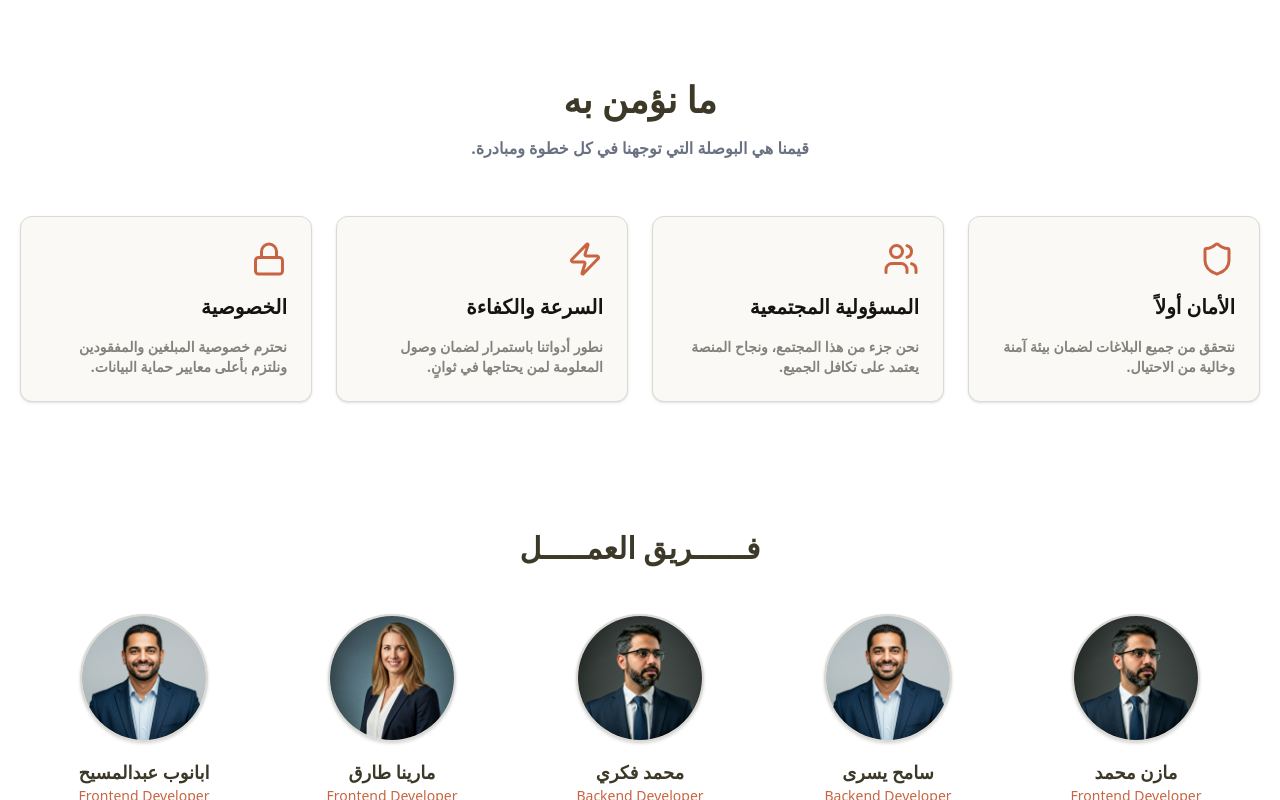
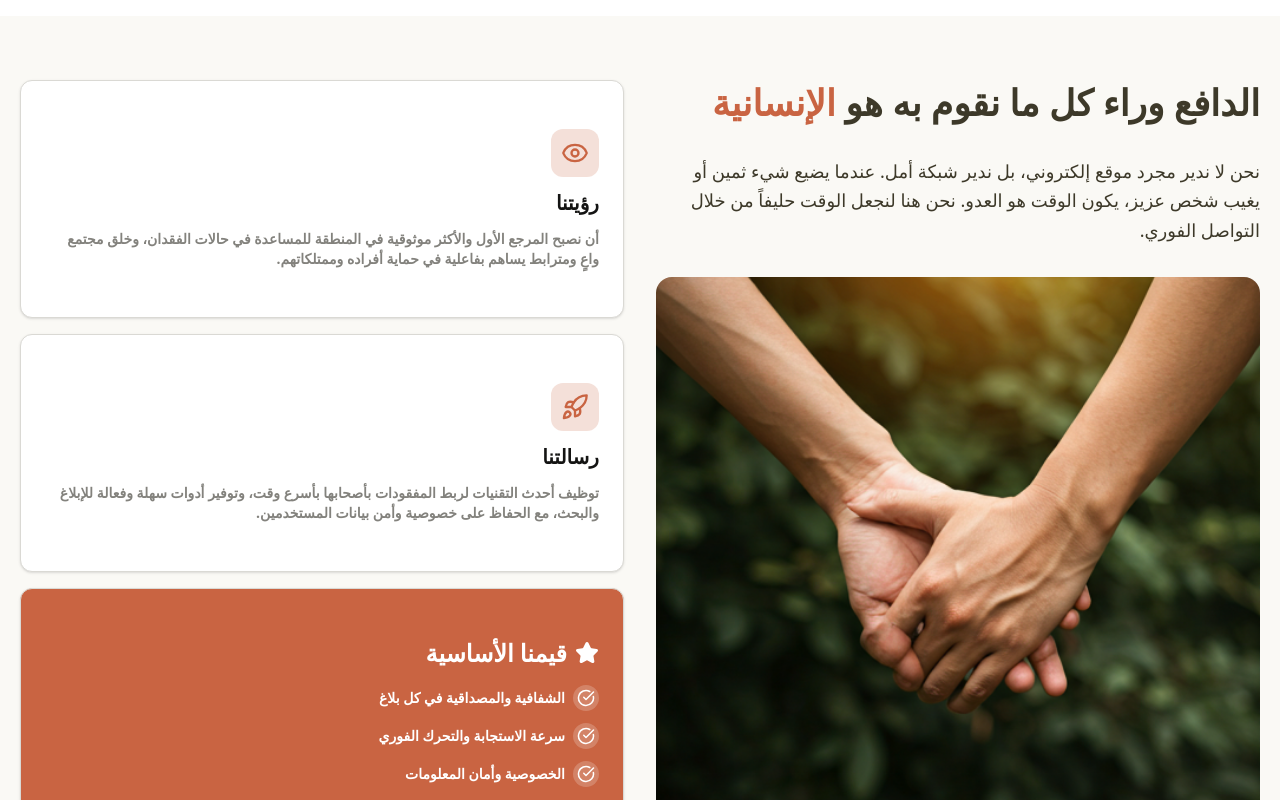
Before and after one commit to Amanak-dev/Amanak, a Next.js app: page /about in a window 1280 px wide. Shown: the part 1020-1820 px from the top of the page. Built offline with nearby package versions, Linux system fonts and the light colour scheme.

Commit message:
feat: Add Mission & Vission Section

```diff
--- a/src/app/(pages)/about/page.tsx
+++ b/src/app/(pages)/about/page.tsx
@@ -3,6 +3,7 @@ import StatsSection from "@/components/shared/about/Stats";
 import ValuesSection from "@/components/shared/about/Values";
 import TeamSection from "@/components/shared/about/Team";
 import CTA from "@/components/shared/about/CTA";
+import PurposeSection from "@/components/shared/about/PurposeSection";
 
 
 export default function AboutPage() {
@@ -11,6 +12,7 @@ export default function AboutPage() {
         <Hero/>
         <main>
             <StatsSection/>
+            <PurposeSection/>
             <ValuesSection/>
             <TeamSection/>
             <CTA/>
--- /dev/null
+++ b/src/components/shared/about/CoreValues.tsx
@@ -0,0 +1,30 @@
+import { Card, CardContent, CardTitle, CardDescription } from "@/components/ui/card";
+import { MISSION_DATA } from "@/constants/about";
+import { CheckCircle, Star } from "lucide-react";
+
+export default function CoreValues() {
+    const { valuesTitle, values } = MISSION_DATA;
+
+    return (
+        <Card className="bg-primary py-12">
+            <CardContent className="flex flex-col gap-4">
+                <CardTitle className="text-white text-2xl flex items-center gap-2">
+                    <Star fill="white" />
+                    {valuesTitle}
+                </CardTitle>
+                <ul className="flex flex-col gap-3">
+                    {values.map((value, index) => (
+                        <li key={index} className="flex items-center gap-2">
+                            <span className=" rounded-2xl p-1 bg-white/20">
+                                <CheckCircle size={18} className="text-white" />
+                            </span>
+                            <CardDescription className="text-white font-bold">{value}</CardDescription>
+                        </li>
+
+                    ))}
+                </ul>
+
+            </CardContent>
+        </Card>
+    );
+}
--- /dev/null
+++ b/src/components/shared/about/PurposeLeftContent.tsx
@@ -0,0 +1,27 @@
+import { Card, CardContent, CardDescription, CardTitle } from "@/components/ui/card";
+import { MISSION_DATA, MissionCard } from "@/constants/about";
+import CoreValues from "./CoreValues";
+
+export default function PurposeLeftContent(){
+    return(
+        <aside className="flex flex-1 flex-col gap-4 ">
+            {/* Mission & Vission Content */}
+            {MISSION_DATA.cards.map(({id,icon:Icon,title,content}:MissionCard)=>(
+                <Card key={id} className="py-12 rounded-xl bg-white transition-all duration-300 hover:-translate-y-2">
+                    <CardContent className="flex flex-col gap-3">
+                        <div className="w-12 h-12 flex items-center justify-center bg-primary/20 rounded-xl">
+                            <Icon size={28} className="text-primary"/>
+                        </div>
+                        <CardTitle className="font-bold text-xl">{title}</CardTitle>
+                        <CardDescription className="font-bold">{content}</CardDescription>
+                    </CardContent>
+                </Card>
+
+
+            ))}
+            {/* Core Values Content */}
+            <CoreValues/>
+
+        </aside>
+    )
+}
--- /dev/null
+++ b/src/components/shared/about/PurposeRightContent.tsx
@@ -0,0 +1,28 @@
+import Image from "next/image";
+
+export default function PurposeRightContent() {
+    return (
+        <section className="w-full flex-1 space-y-8 ">
+            <h2 className="text-2xl lg:text-4xl font-bold leading-tight">
+                الدافع وراء كل ما نقوم به هو <span className="text-primary">الإنسانية</span>
+            </h2>
+            <p className="text-lg  leading-relaxed">
+                نحن لا ندير مجرد موقع إلكتروني، بل ندير شبكة أمل. عندما يضيع شيء ثمين أو يغيب شخص عزيز، يكون الوقت هو العدو. نحن هنا لنجعل الوقت حليفاً من خلال التواصل الفوري.
+            </p>
+            <div className="w-full h-[45vh] sm:h-[55vh] lg:h-[70vh] relative rounded-2xl  overflow-hidden group">
+                <Image
+                    src="/about/mission.png"
+                    alt="مهمتنا"
+                    fill
+                    sizes="100vw"
+                    priority
+                    className="object-cover transition-transform duration-300 group-hover:scale-105"
+                />
+
+            </div>
+
+
+
+        </section>
+    )
+}
--- /dev/null
+++ b/src/components/shared/about/PurposeSection.tsx
@@ -0,0 +1,17 @@
+
+import PurposeLeftContent from "./PurposeLeftContent";
+import PurposeRightContent from "./PurposeRightContent";
+
+export default function PurposeSection() {
+    return (
+        <section className="py-16">
+            <div className="container flex flex-col lg:flex-row  gap-8">
+                {/* Right Content */}
+                <PurposeRightContent/>
+                {/* Left Content */}
+                <PurposeLeftContent/>
+            </div>
+        </section>
+    );
+
+}
--- a/src/constants/about.ts
+++ b/src/constants/about.ts
@@ -1,4 +1,4 @@
-import { BellRing, CheckCircle, Map, Users, Shield, Zap, Lock } from "lucide-react";
+import { BellRing, CheckCircle, Map, Users, Shield, Zap, Lock, Eye, Rocket } from "lucide-react";
 import type { LucideIcon } from "lucide-react";
 
 
@@ -52,6 +52,46 @@ export const STATS: StatItem[] = [
     },
 ];
 
+// Mission Section
+export type MissionCard = {
+    id: string;
+    icon: LucideIcon;
+    title: string;
+    content: string;
+};
+
+export type MissionContent = {
+    cards: MissionCard[];
+    valuesTitle: string;
+    values: string[];
+};
+
+export const MISSION_DATA: MissionContent = {
+    cards: [
+        {
+            id: "vision",
+            icon: Eye,
+            title: "رؤيتنا",
+            content:
+                "أن نصبح المرجع الأول والأكثر موثوقية في المنطقة للمساعدة في حالات الفقدان، وخلق مجتمع واعٍ ومترابط يساهم بفاعلية في حماية أفراده وممتلكاتهم."
+        },
+        {
+            id: "mission",
+            icon: Rocket,
+            title: "رسالتنا",
+            content:
+                "توظيف أحدث التقنيات لربط المفقودات بأصحابها بأسرع وقت، وتوفير أدوات سهلة وفعالة للإبلاغ والبحث، مع الحفاظ على خصوصية وأمن بيانات المستخدمين."
+        }
+    ],
+    valuesTitle: "قيمنا الأساسية",
+    values: [
+        "الشفافية والمصداقية في كل بلاغ",
+        "سرعة الاستجابة والتحرك الفوري",
+        "الخصوصية وأمان المعلومات"
+    ]
+};
+
+
 // values Section
 
 export type ValueItem = {
@@ -94,7 +134,7 @@ export const VALUES: ValueItem[] = [
 
 // Members Section
 export type TeamMember = {
-    id:number,
+    id: number,
     name: string;
     role: string;
     stack: "Frontend" | "Backend";
@@ -104,7 +144,7 @@ export type TeamMember = {
 
 export const TEAM: TeamMember[] = [
     {
-        id:1,
+        id: 1,
         name: "مازن محمد",
         role: "Frontend Developer",
         stack: "Frontend",
@@ -112,7 +152,7 @@ export const TEAM: TeamMember[] = [
         bio: "يقود تطوير واجهات المستخدم مع تركيز على التجربة، الأداء، وتحويل الأفكار المعقدة إلى حلول بسيطة."
     },
     {
-        id:2,
+        id: 2,
         name: "سامح يسرى",
         role: "Backend Developer",
         stack: "Backend",
@@ -120,7 +160,7 @@ export const TEAM: TeamMember[] = [
         bio: "مسؤول عن بناء الأنظمة الخلفية القوية وضمان استقرار الأداء ومعالجة البيانات بكفاءة."
     },
     {
-        id:3,
+        id: 3,
         name: "محمد فكري",
         role: "Backend Developer",
         stack: "Backend",
@@ -128,7 +168,7 @@ export const TEAM: TeamMember[] = [
         bio: "يعمل على تصميم وتطوير الـ APIs وربط الأنظمة المختلفة مع التركيز على الأمان وقابلية التوسع."
     },
     {
-        id:4,
+        id: 4,
         name: "مارينا طارق",
         role: "Frontend Developer",
         stack: "Frontend",
@@ -136,7 +176,7 @@ export const TEAM: TeamMember[] = [
         bio: "متخصصة في بناء واجهات عصرية ومتجاوبة، مع تركيز قوي على التفاصيل البصرية وسلاسة التفاعل."
     },
     {
-        id:5,
+        id: 5,
         name: "ابانوب عبدالمسيح",
         role: "Frontend Developer",
         stack: "Frontend",
```
